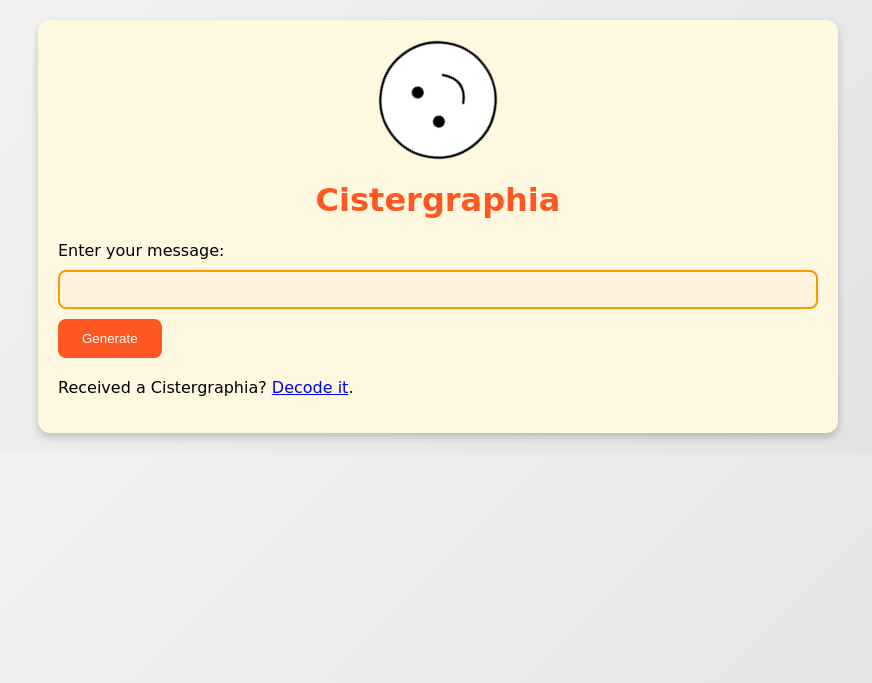
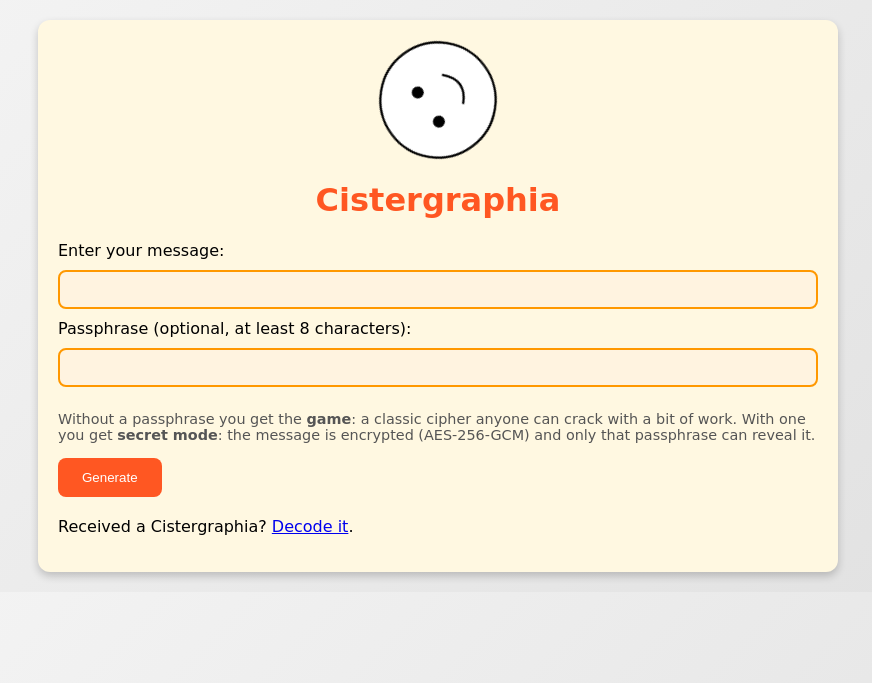
Before and after one commit to chussenot/cistergraphia, a Sinatra app: page / in a window 1280 px wide. Shown: the top 683 px of the page, without its empty margins (202-1074 px from the left). Run offline with Sinatra, Linux system fonts and the light colour scheme.

Commit message:
feat(web,cli): passphrase for secret mode
- web: optional passphrase on the encode and decode forms; blank means the
  game; decoding a secret image without its passphrase hints at it
- cli: --secret prompts for the passphrase without echo (twice when
  encoding) or reads CISTERGRAPHIA_PASSPHRASE; it is never a command-line
  argument, so it stays out of shell history and ps

Co-Authored-By: Claude Opus 5.5 <noreply@anthropic.com>
Claude-Session: https://claude.ai/code/session_01MHbzLy4KC92hgoHUmKepG4

```diff
--- a/app.rb
+++ b/app.rb
@@ -6,6 +6,7 @@
 # Purpose:
 # - Provides a web interface for the Cistergraphia cipher system
 # - Handles message encryption (SVG generation) and decryption (SVG upload)
+# - Game mode without a passphrase, secret mode (AES-256-GCM) with one
 #
 # Design Decisions:
 # - Modular Sinatra app (sinatra/base), no classic top-level DSL
@@ -57,7 +58,8 @@ class CistergraphiaApp < Sinatra::Base
     @message = params[:message].to_s
     halt_with 413, "Message is limited to #{MAX_MESSAGE_LENGTH} characters" if @message.length > MAX_MESSAGE_LENGTH
 
-    @svg_content = Cistergraphia.to_svg(Cistergraphia.encode(@message))
+    @secret = !passphrase.nil?
+    @svg_content = Cistergraphia.to_svg(Cistergraphia.encode(@message, passphrase: passphrase))
     @normalized = Cistergraphia.normalize(@message)
     erb :result
   end
@@ -67,11 +69,21 @@ class CistergraphiaApp < Sinatra::Base
   end
 
   post '/decode' do
-    @message = Cistergraphia.decode(submitted_svg)
+    @message = Cistergraphia.decode(submitted_svg, passphrase: passphrase)
     erb :decoded
+  rescue Cistergraphia::DecodeError => e
+    raise if passphrase
+
+    raise Cistergraphia::DecodeError, "#{e.message}. If this image was made in secret mode, enter its passphrase."
   end
 
   private
+
+  # Blank means game mode
+  def passphrase
+    value = params[:passphrase].to_s
+    value.empty? ? nil : value
+  end
 
   # SVG from the file upload when one was chosen, otherwise from the textarea
   def submitted_svg
--- a/views/decode.erb
+++ b/views/decode.erb
@@ -7,6 +7,7 @@ Purpose:
 
 Design Decisions:
 - Accepts either a file upload or pasted SVG code (upload wins when both are sent)
+- A passphrase switches to secret mode decryption
 
 Constraints:
 - Only SVGs generated by Cistergraphia can be decoded
@@ -17,6 +18,8 @@ Constraints:
   <input type="file" id="file" name="file" accept=".svg,image/svg+xml"><br>
   <label for="svg">…or paste its SVG code:</label><br>
   <textarea id="svg" name="svg" rows="8"></textarea><br>
+  <label for="passphrase">Passphrase (only for secret mode):</label><br>
+  <input type="password" id="passphrase" name="passphrase" autocomplete="current-password"><br>
   <input type="submit" value="Decode">
 </form>
 <a href="/">Encode a message instead</a>
--- a/views/index.erb
+++ b/views/index.erb
@@ -13,7 +13,7 @@ Design Decisions:
 - Consistent styling with layout
 
 Constraints:
-- Single text input field
+- Message field plus an optional passphrase (secret mode)
 - Must validate non-empty input
 - Posts to /generate endpoint
 - Links to the /decode form
@@ -21,6 +21,12 @@ Constraints:
 <form method="post" action="/generate">
   <label for="message">Enter your message:</label><br>
   <input type="text" id="message" name="message" maxlength="500" required><br>
+  <label for="passphrase">Passphrase (optional, at least 8 characters):</label><br>
+  <input type="password" id="passphrase" name="passphrase" minlength="8" autocomplete="new-password"><br>
+  <p class="hint">
+    Without a passphrase you get the <strong>game</strong>: a classic cipher anyone can crack with a bit of work.
+    With one you get <strong>secret mode</strong>: the message is encrypted (AES-256-GCM) and only that passphrase can reveal it.
+  </p>
   <input type="submit" value="Generate">
 </form>
 <p>Received a Cistergraphia? <a href="/decode">Decode it</a>.</p>
--- a/views/layout.erb
+++ b/views/layout.erb
@@ -56,7 +56,7 @@ Constraints:
     form {
       margin: 20px 0;
     }
-    input[type="text"], textarea {
+    input[type="text"], input[type="password"], textarea {
       box-sizing: border-box;
       width: 100%;
       padding: 10px;
@@ -87,6 +87,10 @@ Constraints:
     }
     textarea {
       font-family: monospace;
+    }
+    .hint {
+      font-size: 0.9em;
+      color: #555;
     }
     button {
       margin: 4px 4px 4px 0;
--- a/views/result.erb
+++ b/views/result.erb
@@ -1,6 +1,8 @@
 <div class="result-container">
   <h2>Generated Cistergraphia for: <%= @message %></h2>
-  <% if @normalized != @message %>
+  <% if @secret %>
+    <p class="note">Secret mode: encrypted with your passphrase. Without it, this image reveals nothing but its approximate length.</p>
+  <% elsif @normalized != @message %>
     <p class="note">Enciphered as: <code><%= @normalized %></code></p>
   <% end %>
   <div class="svg-container" id="svg-display">
```
Also changed, not shown: test/app_test.rb (+48 -0 lines), 1 other file.
